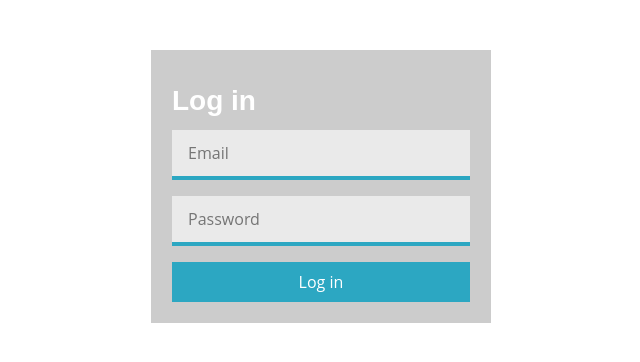
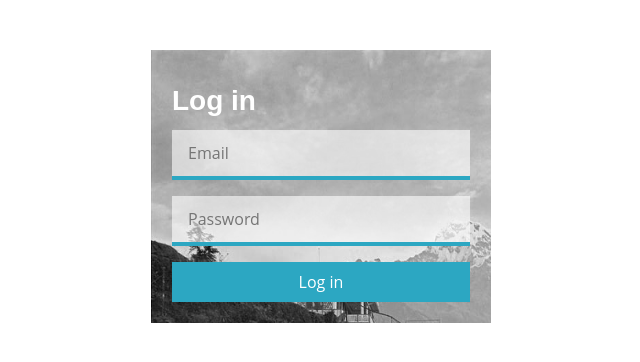
Before and after one commit to trac0040/codepen, a plain HTML site: page index.html in a window 1280 px wide. Shown: the whole page, without its empty margins (319-959 px from the left). Drawn offline with Linux system fonts and the light colour scheme; the site is published under a folder, as on GitHub Pages, so addresses that start at the root find nothing.

Commit message:
fix(scss): make background image actually appear
Fix code to make background image appear for real this time

```diff
--- a/scss/components/_main.scss
+++ b/scss/components/_main.scss
@@ -43,7 +43,7 @@ after { clear: both; }
   padding: 1.5em;
   width: 80%;
   max-width: 340px;
-  background-image: url("/img/landscape.jpg");
+  background-image: url("../img/landscape.jpg");
   background-color: #ccc;
   background-size: 200% 200%
 }
```
Also changed, not shown: css/style.css.
